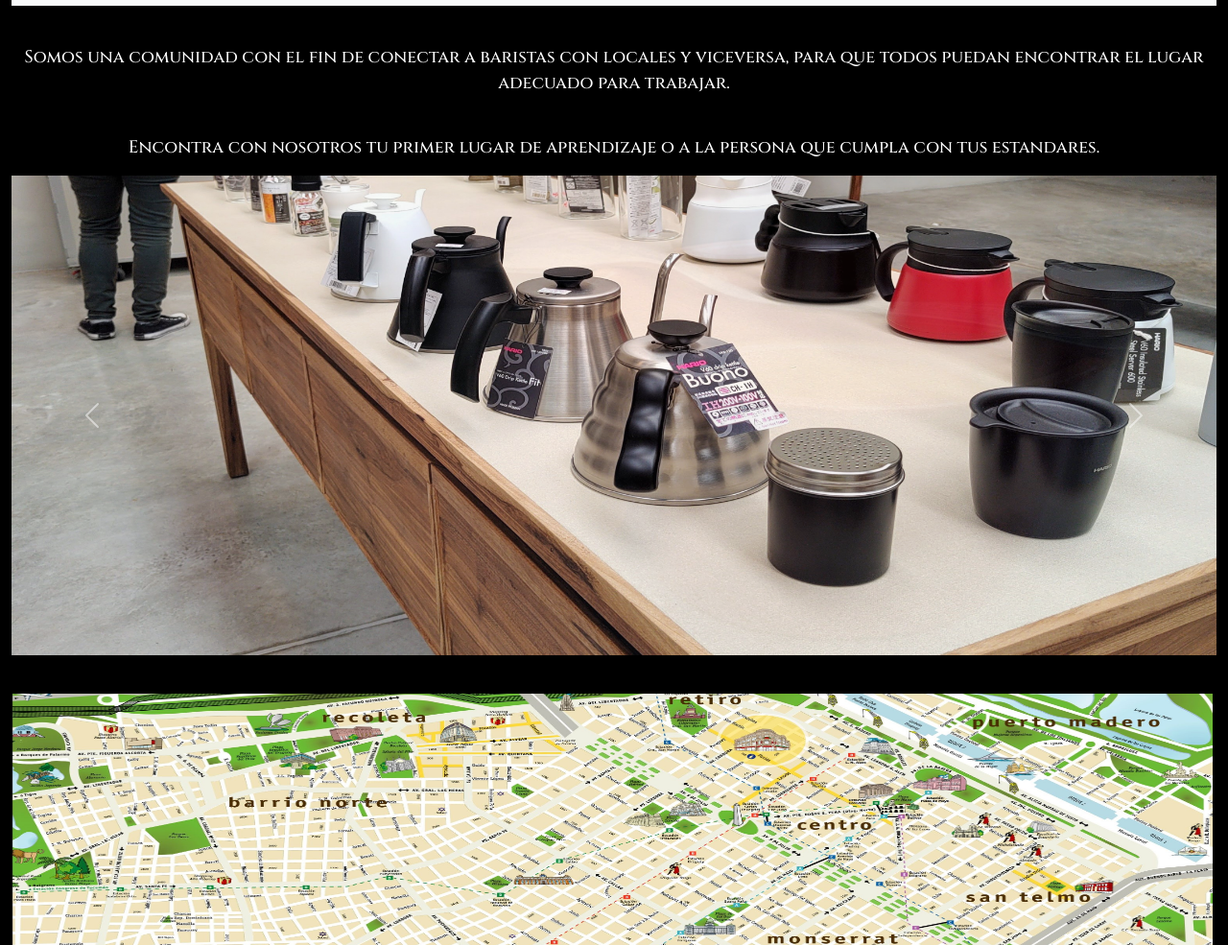
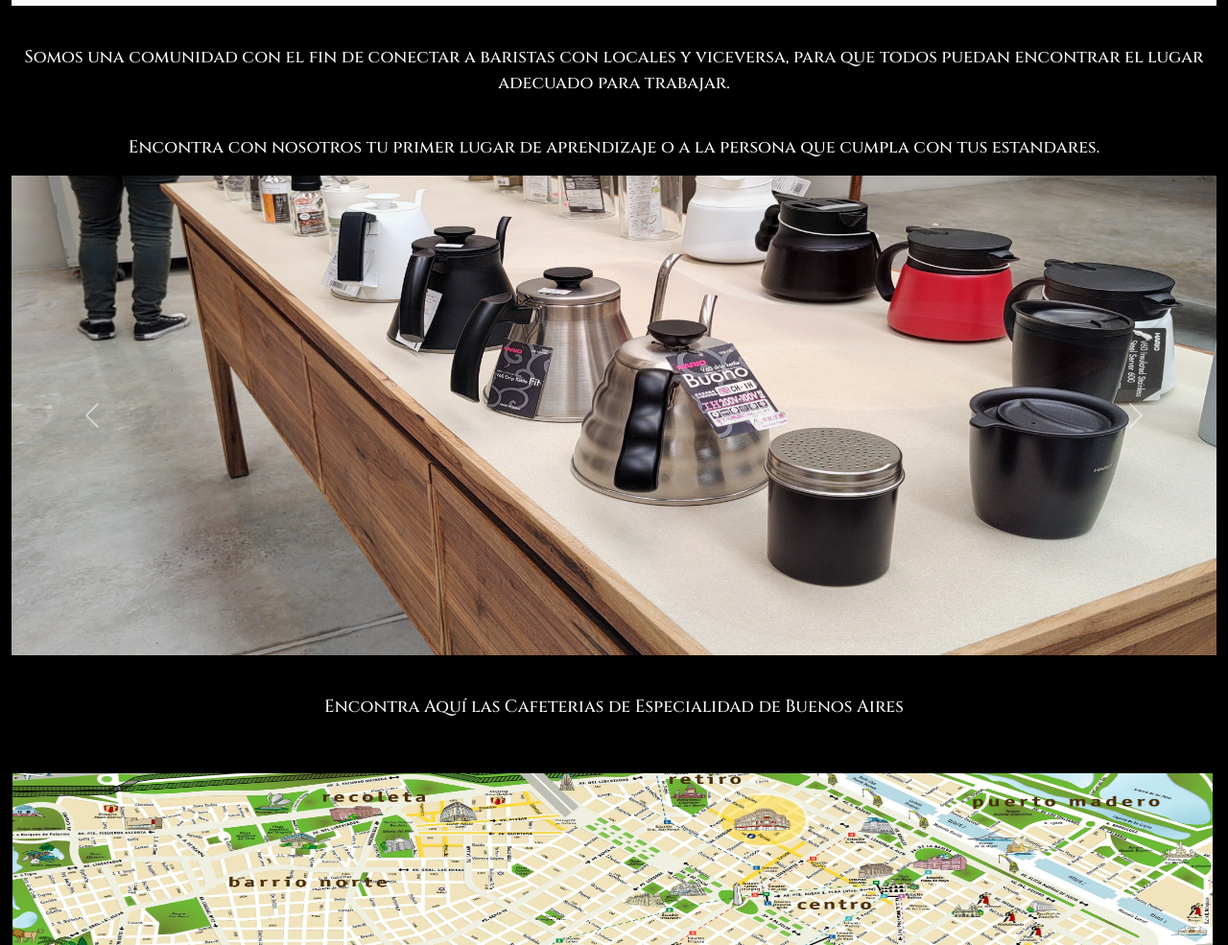
Before and after one commit to MilesP1/PreEntrega3ArguelloP, a website: page index.html in a window 1280 px wide. Shown: the part 115-1100 px from the top of the page at 96% size. Drawn offline with nearby package versions, Linux system fonts and the light colour scheme.

Commit message:
cambios finales

```diff
--- a/index.html
+++ b/index.html
@@ -6,10 +6,12 @@
     <meta name="viewport" content="width=device-width, initial-scale=1.0">
     <link href="https://cdn.jsdelivr.net/npm/bootstrap@5.3.0-alpha3/dist/css/bootstrap.min.css" rel="stylesheet" integrity="sha384-KK94CHFLLe+nY2dmCWGMq91rCGa5gtU4mk92HdvYe+M/SXH301p5ILy+dN9+nJOZ" crossorigin="anonymous">
     <link rel="stylesheet" href="css/styles.css">
+    <!-- Link Font -->
     <link rel="preconnect" href="https://fonts.googleapis.com">
 <link rel="preconnect" href="https://fonts.gstatic.com" crossorigin>
 <link href="https://fonts.googleapis.com/css2?family=Cinzel:wght@400;500&display=swap" rel="stylesheet">
 
+<!-- META -->
 <meta name="description" content="¿Estas buscando un Trabajo que se adapte a tus necesidades? Encontra con nostros también una comunidad de Baristas">
 <meta name="keywords" content="BARISTAS, TRABAJO, CAFE, COFFEE, BUSCO, BUSQUEDA, LOCAL, CAFETERIA, CAFETERIA DE ESPECIALIDAD, ESPECIALIDAD">
 
@@ -98,7 +100,8 @@
     </button>
     </div>
 
-    <div>
+    <div >
+        <p class="mapII">Encontra Aquí las Cafeterias de Especialidad de Buenos Aires</p>
         <a href="https://goo.gl/maps/H3Vbb7HtL5kJUJMr8?coh=178573&entry=tt " target="_blank">
             <img src="img/mapa1.jpg" alt="banner cafeto" class="banner">
         </a>
--- a/scss/styles.scss
+++ b/scss/styles.scss
@@ -148,6 +148,17 @@ footer{
 
 }
 
+.mapII {
+    transition: 1s;
+    transition-property: background-color;
+    transition-delay: ease;
+
+&:hover {
+    background-color: $clrII;
+
+}
+}
+
 @media (min-width: 320px) and (max-width: 768px) {
     .header {
         padding: 10px 0 10px 0;
```
Also changed, not shown: pages/cursos.html (+1 -1 lines), css/styles.css, 1 other file.
